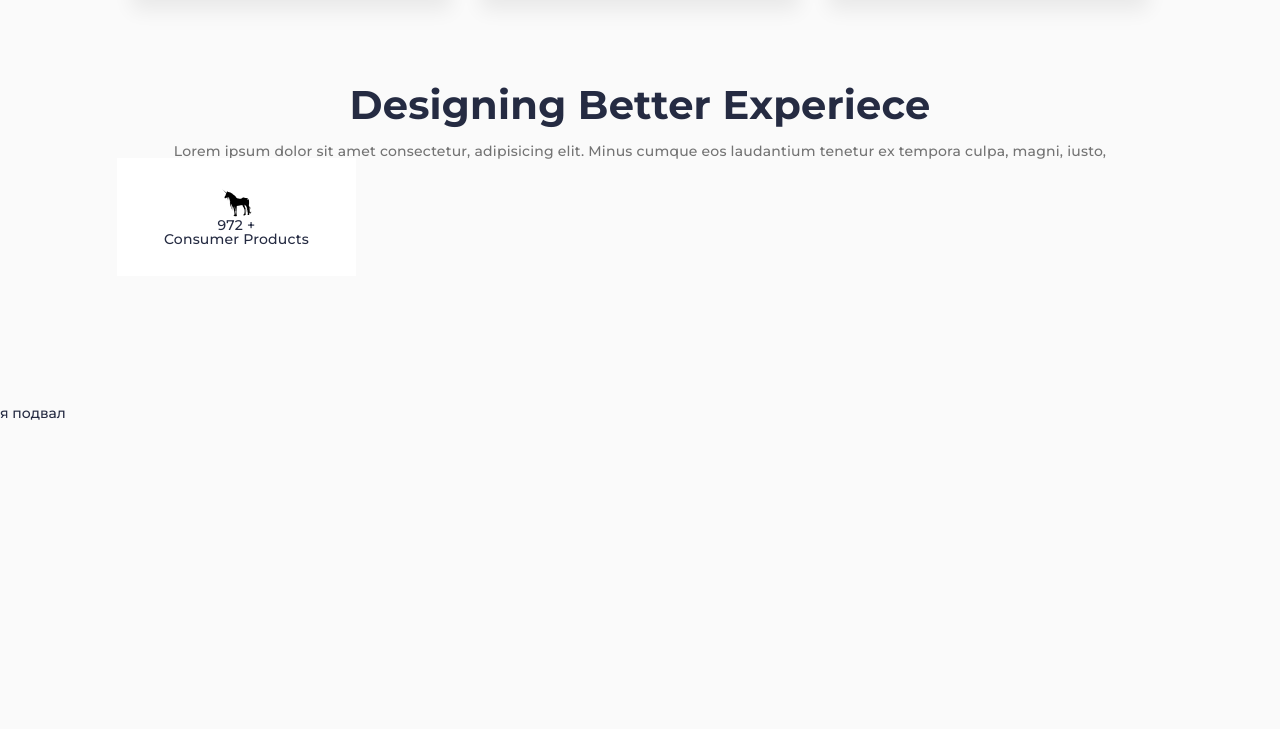
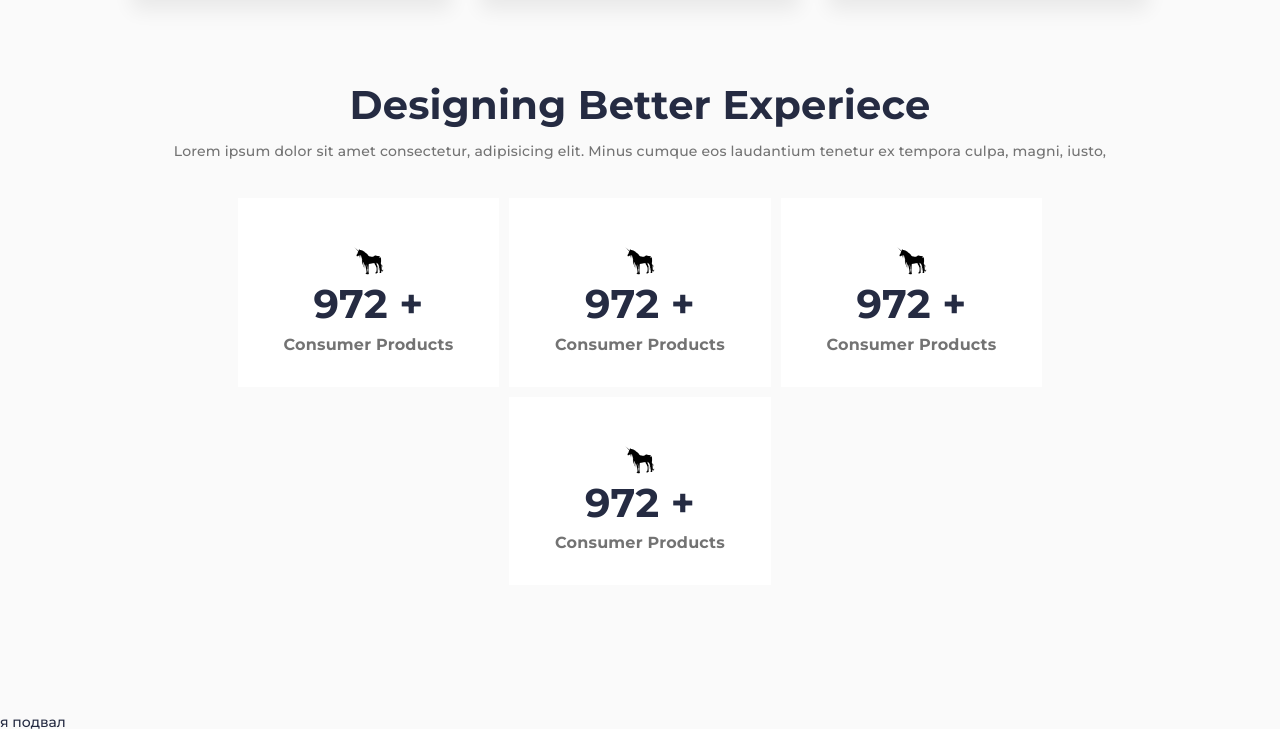
Before and after one commit to Bach1685/layout, a plain HTML site: page index.html in a window 1280 px wide. Shown: the part 907-1636 px from the top of the page. Before the commit the page ends 1327 px from the top, so only its background shows below. Drawn offline with Linux system fonts and the light colour scheme.

Commit message:
advantages

```diff
--- a/index.html
+++ b/index.html
@@ -122,6 +122,42 @@
                     <div class="advantages__text">Consumer Products</div>
                   </div>
                 </div>
+                <div class="advantages__column">
+                  <div class="advantages__item">
+                    <div class="advantages__icon">
+                      <img
+                        src="./img/services/service.svg"
+                        alt="Consumer Products"
+                      />
+                    </div>
+                    <div class="advantages__value">972 +</div>
+                    <div class="advantages__text">Consumer Products</div>
+                  </div>
+                </div>
+                <div class="advantages__column">
+                  <div class="advantages__item">
+                    <div class="advantages__icon">
+                      <img
+                        src="./img/services/service.svg"
+                        alt="Consumer Products"
+                      />
+                    </div>
+                    <div class="advantages__value">972 +</div>
+                    <div class="advantages__text">Consumer Products</div>
+                  </div>
+                </div>
+                <div class="advantages__column">
+                  <div class="advantages__item">
+                    <div class="advantages__icon">
+                      <img
+                        src="./img/services/service.svg"
+                        alt="Consumer Products"
+                      />
+                    </div>
+                    <div class="advantages__value">972 +</div>
+                    <div class="advantages__text">Consumer Products</div>
+                  </div>
+                </div>
               </div>
             </div>
           </div>
--- a/style.css
+++ b/style.css
@@ -232,6 +232,7 @@ h6 {
 }
 .header-block__sub-title {
   color: #737373;
+  margin-bottom: 40px;
 }
 
 /* ------------------footer------------------------ */
@@ -392,6 +393,7 @@ h6 {
 }
 
 .item-service__icon {
+  display: flex;
 }
 
 .item-service__icon img {
@@ -412,6 +414,14 @@ h6 {
 .advantages {
   padding: 80px 0;
 }
+
+@media (max-width: 992px) {
+  .advantages {
+    padding: 30px 0;
+  }
+}
+
+
 .advantages__container {
 }
 .advantages__header {
@@ -419,24 +429,52 @@ h6 {
 }
 .advantages__body {
   display: flex;
-  margin: 0 -15px;
+  /* margin: 0 -15px -30px; */
+  display: flex;
+  flex-wrap: wrap;
+  gap: 10px;
+  justify-content: center;
 }
 .advantages__column {
-  padding: 0 15px;
+  /* padding: 0 15px 30px 0; */
   flex: 0 1 25%;
 }
+
+@media (max-width: 1020px) {
+  .advantages__column {
+    flex: 0 1 50%;
+  }
+}
+
+@media (max-width: 500px) {
+  .advantages__column {
+    flex: 0 1 100%;
+  }
+}
+
+
 .advantages__item {
   background-color: #fff;
-  padding: 30px 40px;
+  padding: 30px 0px;
   text-align: center;
+  font-weight: 700;
 }
 .advantages__icon {
+  height: 48px; /*ярлычки могут быть разными по высоте. Находим самый высокий*/
+  display: flex;
+  align-items: flex-end;
+  justify-content: center;
 }
 .advantages__icon img {
   width: 30px;
   height: 30px;
 }
 .advantages__value {
+  font-size: 40px;
+  line-height: 142%;
 }
 .advantages__text {
+  color: #737373;
+  font-size: 16px;
+  line-height: 150%;
 }
```
